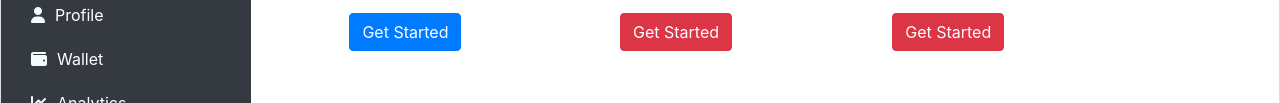
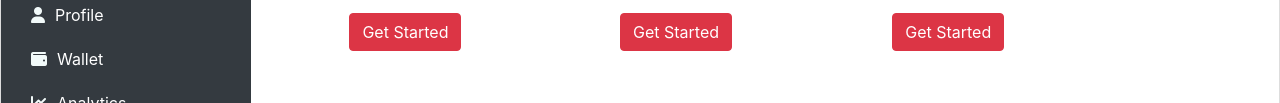
Before and after one commit to Panneer911/dashboard-application, a plain HTML site: page index.html in a window 1280 px wide. Shown: the part 214-317 px from the top of the page. Drawn offline with nearby package versions, Linux system fonts and the light colour scheme.

Commit message:
Update index.html

```diff
--- a/index.html
+++ b/index.html
@@ -36,7 +36,7 @@
                 <i class="fas fa-laptop-code fa-3x"></i>
                 <h3>FSD Course</h3>
                 <p>Join Over 1 Million Students</p>
-                <button class="btn btn-primary">Get Started</button>
+                <button class="btn btn-danger">Get Started</button>
             </div>
             <div class="course-card">
                 <i class="fa-brands fa-wordpress fa-3x"></i>
```
